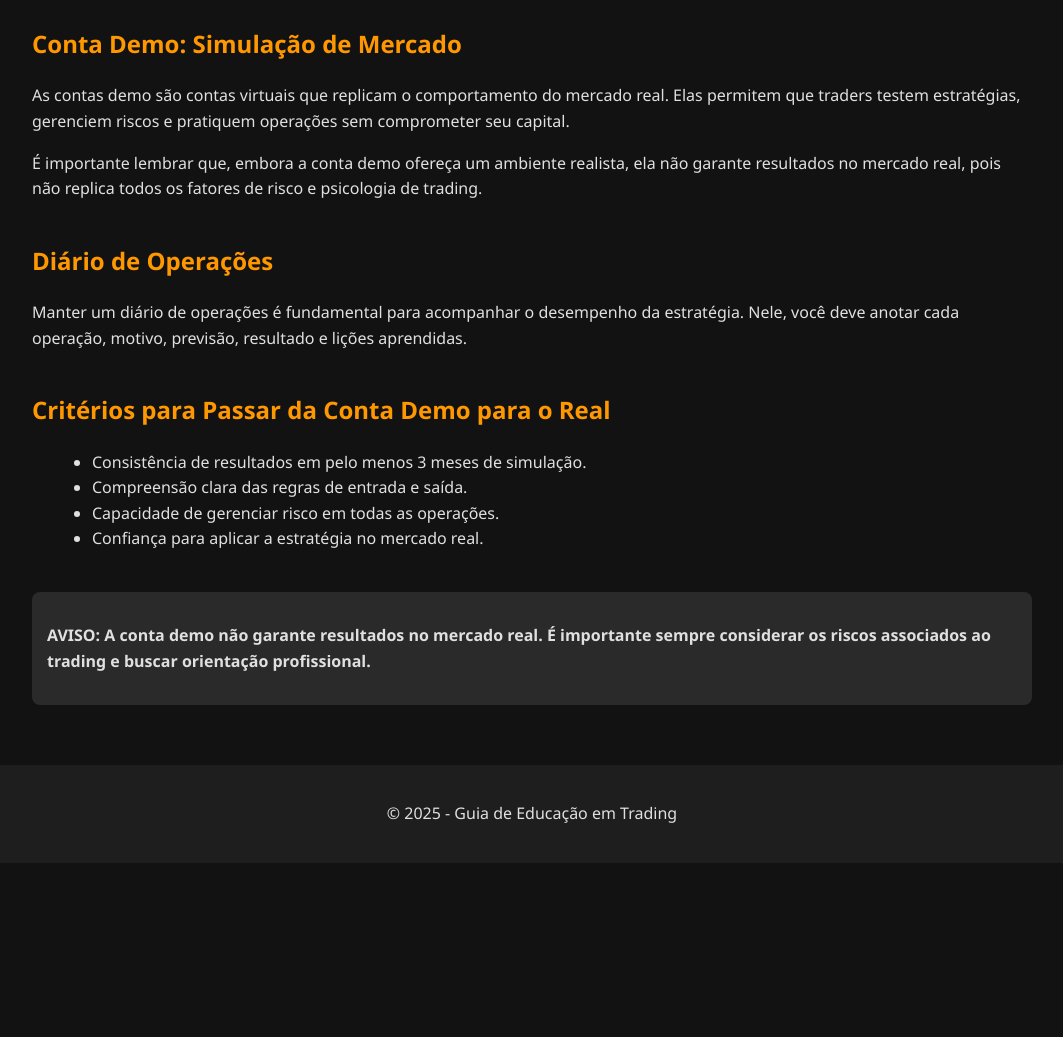
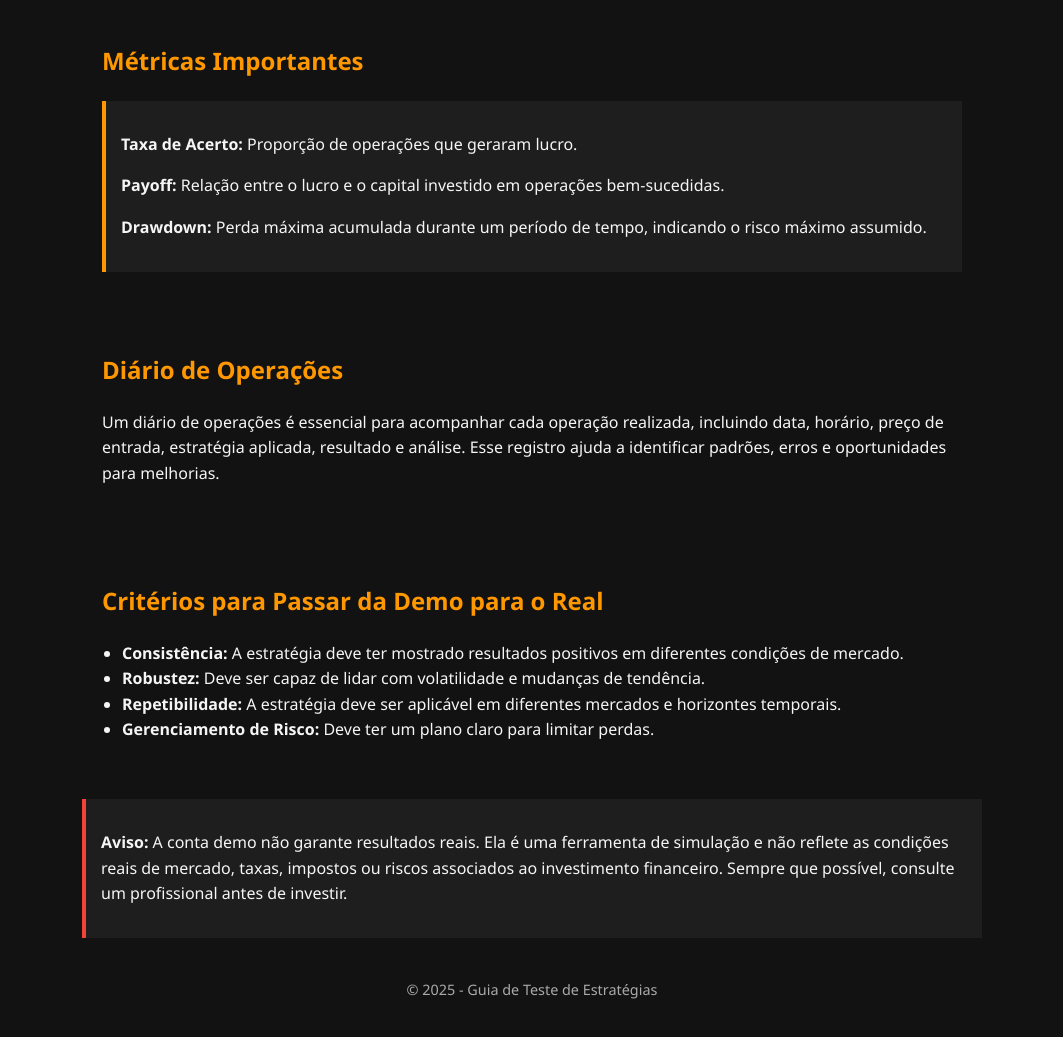
Before and after one commit to maicontsuda/asura, a website: page site/trading/backtest-e-demo.html in a window 1280 px wide. Shown: the part 669-1706 px from the top of the page, without its empty margins (108-1171 px from the left). Before the commit the page ends 1532 px from the top, so only its background shows below. Drawn offline with Linux system fonts and the light colour scheme.

Commit message:
site: trading/backtest-e-demo.html

```diff
--- a/site/trading/backtest-e-demo.html
+++ b/site/trading/backtest-e-demo.html
@@ -2,13 +2,13 @@
 <html lang="pt-BR">
 <head>
     <meta charset="UTF-8">
-    <title>Como Testar Estratégias de Trading Sem Arriscar Dinheiro</title>
+    <title>Teste de Estratégias: Backtest, Forward Test e Conta Demo</title>
     <style>
         body {
             margin: 0;
             font-family: 'Segoe UI', Tahoma, Geneva, Verdana, sans-serif;
             background-color: #121212;
-            color: #e0e0e0;
+            color: #f5f5f5;
             line-height: 1.6;
         }
         header {
@@ -20,88 +20,78 @@
             margin: 0;
             font-size: 2em;
         }
-        main {
+        section {
             padding: 20px;
-            max-width: 1000px;
-            margin: auto;
-        }
-        section {
-            margin-bottom: 40px;
+            margin: 20px auto;
+            max-width: 900px;
         }
         h2 {
             color: #ff9800;
-            margin-top: 30px;
         }
         p {
             font-size: 1em;
         }
         ul {
-            margin-left: 20px;
+            padding-left: 20px;
         }
         .metricas {
-            background-color: #1a1a1a;
+            background-color: #1e1e1e;
             padding: 15px;
-            border-radius: 8px;
-            margin-top: 15px;
+            border-left: 4px solid #ff9800;
         }
         .aviso {
-            background-color: #2a2a2a;
+            background-color: #1e1e1e;
             padding: 15px;
-            border-radius: 8px;
-            margin-top: 20px;
-            font-weight: bold;
+            border-left: 4px solid #f44336;
         }
         footer {
             text-align: center;
             padding: 20px;
-            background-color: #1e1e1e;
-            margin-top: 40px;
+            font-size: 0.9em;
+            color: #aaa;
         }
     </style>
 </head>
 <body>
     <header>
-        <h1>Como Testar Estratégias de Trading Sem Arriscar Dinheiro</h1>
+        <h1>Como Testar uma Estratégia Sem Arriscar Dinheiro</h1>
     </header>
-    <main>
     <section>
-            <h2>Backtest: Teste da Estratégia no Passado</h2>
-            <p>O backtest é o processo de simular o desempenho de uma estratégia de trading com dados históricos. Ele permite que você analise como sua estratégia teria se comportado em situações reais no passado, sem usar dinheiro real. É uma ferramenta essencial para validar ideias antes de aplicá-las no mercado.</p>
+        <h2>Backtest: Testando no Passado</h2>
+        <p>O backtest é o processo de testar uma estratégia com dados históricos para verificar se ela seria rentável se tivesse sido aplicada no passado. É uma ferramenta essencial para entender se a estratégia é consistente e se ela pode gerar lucros em condições reais.</p>
+        <p>Para realizar um backtest, você precisa de um histórico de preços, um sistema de entrada e saída definido e, eventualmente, uma gestão de risco. O resultado do backtest inclui métricas como taxa de acerto, payoff e drawdown.</p>
+    </</section>
+    <section>
+        <h2>Forward Test: Testando no Presente</h2>
+        <p>O forward test é uma etapa que vem após o backtest. Ele consiste em aplicar a estratégia em condições reais, mas sem investir dinheiro real. A conta demo é o meio mais comum para realizar esse tipo de teste.</p>
+        <p>Com uma conta demo, você pode simular operações com valores virtuais, observando como a estratégia se comporta diante de mercados reais, volatilidade e condições de mercado. Isso permite ajustar a estratégia e validar sua eficácia antes de passar para o mercado real.</p>
+    </section>
+    <section>
+        <h2>Métricas Importantes</h2>
         <div class="metricas">
-                <p><strong>Taxa de Acerto:</strong> Porcentagem de operações que resultaram em ganho.</p>
-                <p><strong>Payoff:</strong> Relação entre ganhos e perdas em operações.</p>
-                <p><strong>Drawdown:</strong> Perda máxima acumulada em um período de tempo.</p>
+            <p><strong>Taxa de Acerto:</strong> Proporção de operações que geraram lucro.</p>
+            <p><strong>Payoff:</strong> Relação entre o lucro e o capital investido em operações bem-sucedidas.</p>
+            <p><strong>Drawdown:</strong> Perda máxima acumulada durante um período de tempo, indicando o risco máximo assumido.</p>
         </div>
     </section>
     <section>
-            <h2>Forward Test: Teste da Estratégia no Presente</h2>
-            <p>O forward test é uma forma de validar uma estratégia com dados recentes, sem usar dinheiro real. Ele é mais rigoroso que o backtest, pois simula condições reais de mercado em tempo real, mas sem riscos financeiros.</p>
-            <p>Essa fase é crucial para identificar vieses ou falhas na estratégia que podem surgir em condições reais.</p>
+        <h2>Diário de Operações</h2>
+        <p>Um diário de operações é essencial para acompanhar cada operação realizada, incluindo data, horário, preço de entrada, estratégia aplicada, resultado e análise. Esse registro ajuda a identificar padrões, erros e oportunidades para melhorias.</p>
     </section>
     <section>
-            <h2>Conta Demo: Simulação de Mercado</h2>
-            <p>As contas demo são contas virtuais que replicam o comportamento do mercado real. Elas permitem que traders testem estratégias, gerenciem riscos e pratiquem operações sem comprometer seu capital.</p>
-            <p>É importante lembrar que, embora a conta demo ofereça um ambiente realista, ela não garante resultados no mercado real, pois não replica todos os fatores de risco e psicologia de trading.</p>
-        </section>
-        <section>
-            <h2>Diário de Operações</h2>
-            <p>Manter um diário de operações é fundamental para acompanhar o desempenho da estratégia. Nele, você deve anotar cada operação, motivo, previsão, resultado e lições aprendidas.</p>
-        </section>
-        <section>
-            <h2>Critérios para Passar da Conta Demo para o Real</h2>
+        <h2>Critérios para Passar da Demo para o Real</h2>
         <ul>
-                <li>Consistência de resultados em pelo menos 3 meses de simulação.</li>
-                <li>Compreensão clara das regras de entrada e saída.</li>
-                <li>Capacidade de gerenciar risco em todas as operações.</li>
-                <li>Confiança para aplicar a estratégia no mercado real.</li>
+            <li><strong>Consistência:</strong> A estratégia deve ter mostrado resultados positivos em diferentes condições de mercado.</li>
+            <li><strong>Robustez:</strong> Deve ser capaz de lidar com volatilidade e mudanças de tendência.</li>
+            <li><strong>Repetibilidade:</strong> A estratégia deve ser aplicável em diferentes mercados e horizontes temporais.</li>
+            <li><strong>Gerenciamento de Risco:</strong> Deve ter um plano claro para limitar perdas.</li>
         </ul>
     </section>
-        <div class="aviso">
-            <p><strong>AVISO:</strong> A conta demo não garante resultados no mercado real. É importante sempre considerar os riscos associados ao trading e buscar orientação profissional.</p>
-        </div>
-    </main>
+    <section class="aviso">
+        <p><strong>Aviso:</strong> A conta demo não garante resultados reais. Ela é uma ferramenta de simulação e não reflete as condições reais de mercado, taxas, impostos ou riscos associados ao investimento financeiro. Sempre que possível, consulte um profissional antes de investir.</p>
+    </section>
     <footer>
-        <p>© 2025 - Guia de Educação em Trading</p>
+        &copy; 2025 - Guia de Teste de Estratégias
     </footer>
 </body>
 </html>
```
Lines whose indentation alone changed are shown as unchanged.
